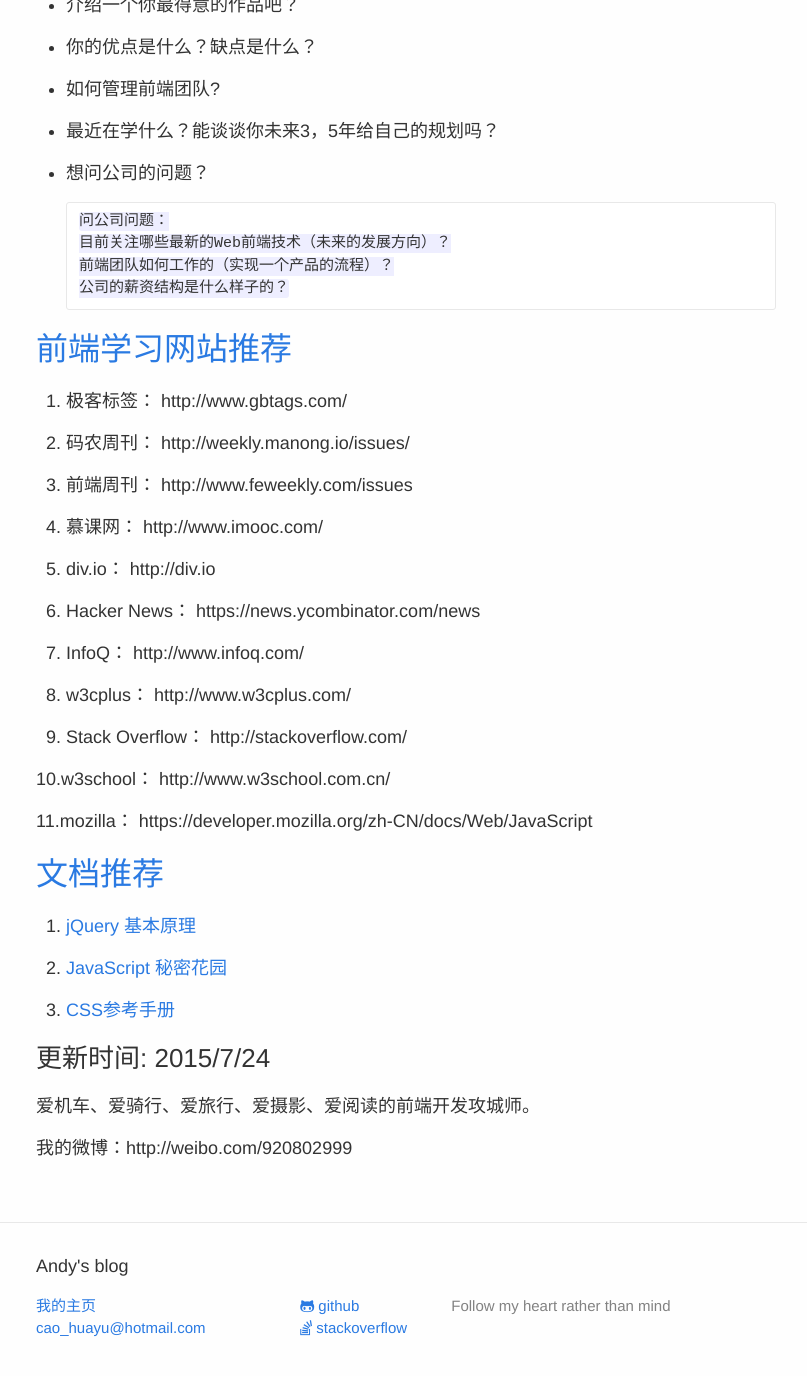
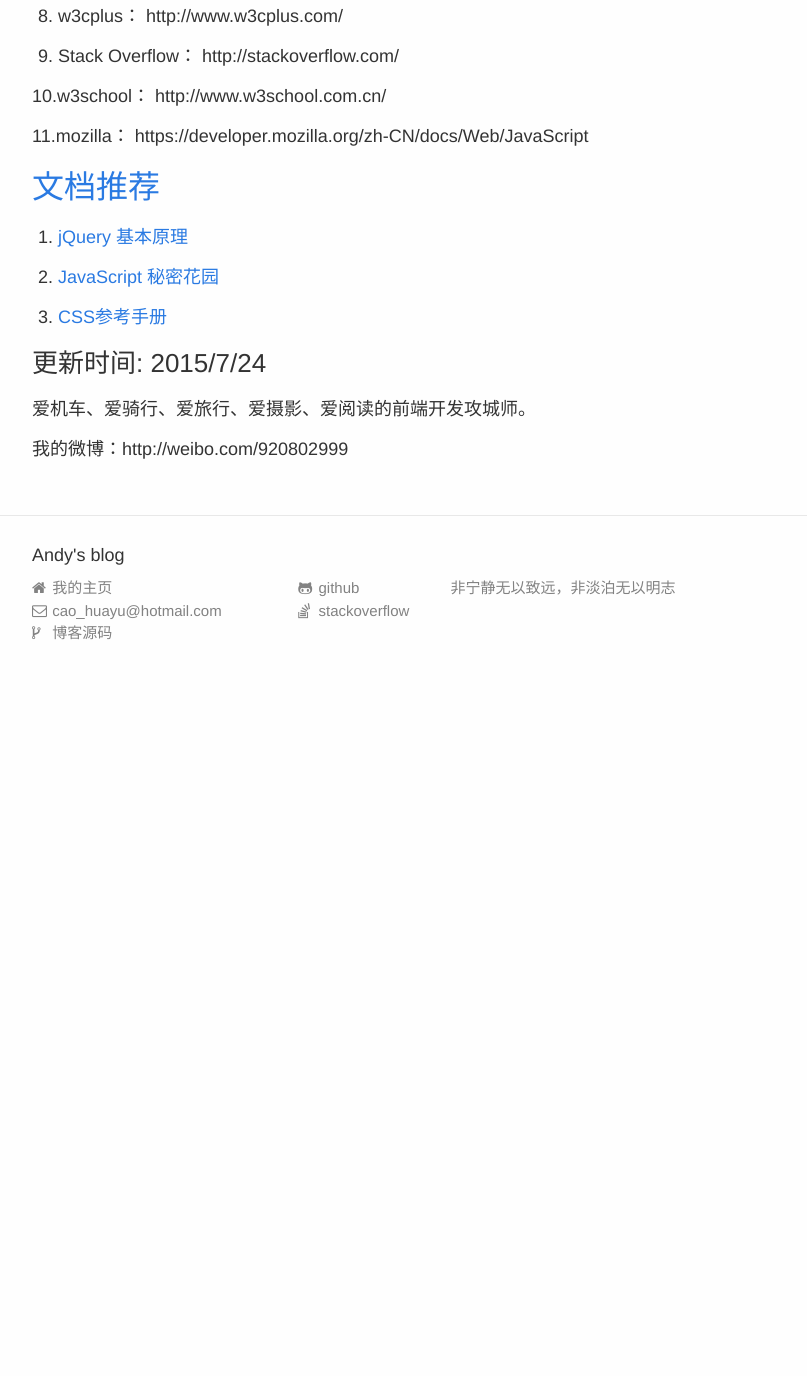
Before and after one commit to andycao/blogs, a Jekyll site: the page built from _posts/2015-10-11-about-frontend-interview.md, in a window 1280 px wide and 1400 px high, scrolled down 18370 px. Shown: the top 1376 px of the window, without its empty margins (234-1041 px from the left). Built offline with Jekyll 4.4.1, drawn with Linux system fonts in a browser that asks for light colours; after the commit the page ends 19067 px from its top, so only the background shows below that.

Commit message:
one more

```diff
--- a/_config.yml
+++ b/_config.yml
@@ -2,7 +2,7 @@
 title: Andy's blog
 email: cao_huayu@hotmail.com
 description: > # this means to ignore newlines until "baseurl:"
-  Follow my heart rather than mind
+  非宁静无以致远，非淡泊无以明志
 baseurl: /blogs # the subpath of your site, e.g. /blog/
 url: "http://andyopen.com" # the base hostname & protocol for your site
 stackoverflow: 5245637
--- a/_includes/footer.html
+++ b/_includes/footer.html
@@ -7,8 +7,19 @@
     <div class="footer-col-wrapper">
       <div class="footer-col  footer-col-1">
         <ul class="contact-list">
-          <li><a href="http://andyopen.com">我的主页</a></li>
-          <li><a href="mailto:{{ site.email }}">{{ site.email }}</a></li>
+          <li><a href="http://andyopen.com">
+            <i class="fa fa-home"></i>
+            我的主页
+          </a></li>
+          <li><a href="mailto:{{ site.email }}">
+            <i class="fa fa-envelope-o"></i>
+            {{ site.email }}</a></li>
+          <li>
+            <a href="https://github.com/andycao/blogs/tree/gh-pages">
+              <i class="fa fa-code-fork"></i>
+              博客源码
+            </a>
+          </li>
         </ul>
       </div>
 
@@ -16,36 +27,23 @@
         <ul class="social-media-list">
           {% if site.github_username %}
           <li>
-            <a href="https://github.com/{{ site.github_username }}">
+            <a href="https://github.com/{{ site.github_username }}" target="_blank">
               <i class="fa fa-github-alt"></i>
               <span>github</span>
             </a>
           </li>
           {% endif %}
 
-          <!-- twitter 注释掉了 -->
-          <!-- {% if site.twitter_username %}
+          <!-- stackoverflow -->
+          {% if site.github_username %}
           <li>
-            <a href="https://twitter.com/{{ site.twitter_username }}">
-              <span class="icon  icon--twitter">
-                <svg viewBox="0 0 16 16">
-                  <path fill="#828282" d="M15.969,3.058c-0.586,0.26-1.217,0.436-1.878,0.515c0.675-0.405,1.194-1.045,1.438-1.809
-                  c-0.632,0.375-1.332,0.647-2.076,0.793c-0.596-0.636-1.446-1.033-2.387-1.033c-1.806,0-3.27,1.464-3.27,3.27 c0,0.256,0.029,0.506,0.085,0.745C5.163,5.404,2.753,4.102,1.14,2.124C0.859,2.607,0.698,3.168,0.698,3.767 c0,1.134,0.577,2.135,1.455,2.722C1.616,6.472,1.112,6.325,0.671,6.08c0,0.014,0,0.027,0,0.041c0,1.584,1.127,2.906,2.623,3.206 C3.02,9.402,2.731,9.442,2.433,9.442c-0.211,0-0.416-0.021-0.615-0.059c0.416,1.299,1.624,2.245,3.055,2.271 c-1.119,0.877-2.529,1.4-4.061,1.4c-0.264,0-0.524-0.015-0.78-0.046c1.447,0.928,3.166,1.469,5.013,1.469 c6.015,0,9.304-4.983,9.304-9.304c0-0.142-0.003-0.283-0.009-0.423C14.976,4.29,15.531,3.714,15.969,3.058z"/>
-                </svg>
-              </span>
-
-              <span class="username">{{ site.twitter_username }}</span>
-            </a>
-          </li>
-          {% endif %} -->
-
-          <!-- stackoverflow -->
-          <li>
-            <a href="https://twitter.com/{{ site.twitter_username }}">
+            <a href="http://stackoverflow.com/users/{{site.stackoverflow}}" target="_blank">
               <i class="fa fa-stack-overflow"></i>
               <span>stackoverflow</span>
             </a>
           </li>
+          {% endif %}
+
         </ul>
       </div>
 
--- a/_sass/_layout.scss
+++ b/_sass/_layout.scss
@@ -106,13 +106,22 @@
 
 .footer-heading {
     font-size: 18px;
-    margin-bottom: $spacing-unit / 2;
+    margin-bottom: $spacing-unit / 3;
 }
 
 .contact-list,
 .social-media-list {
     list-style: none;
     margin-left: 0;
+    i{
+        min-width: 1rem;
+    }
+    a{
+        color: $grey-color;
+    }
+    a:hover{
+        color: $grey-color-dark;
+    }
 }
 
 .footer-col-wrapper {
--- a/css/main.scss
+++ b/css/main.scss
@@ -11,7 +11,7 @@ $base-font-size:   18px;
 $small-font-size:  $base-font-size * 0.875;
 $base-line-height: 1.5;
 
-$spacing-unit:     30px;
+$spacing-unit:     26px;
 
 $text-color:       #333;
 $background-color: #fefefe;
```
Also changed, not shown: _posts/2015-10-11-about-frontend-interview.md (+1 -1 lines).
